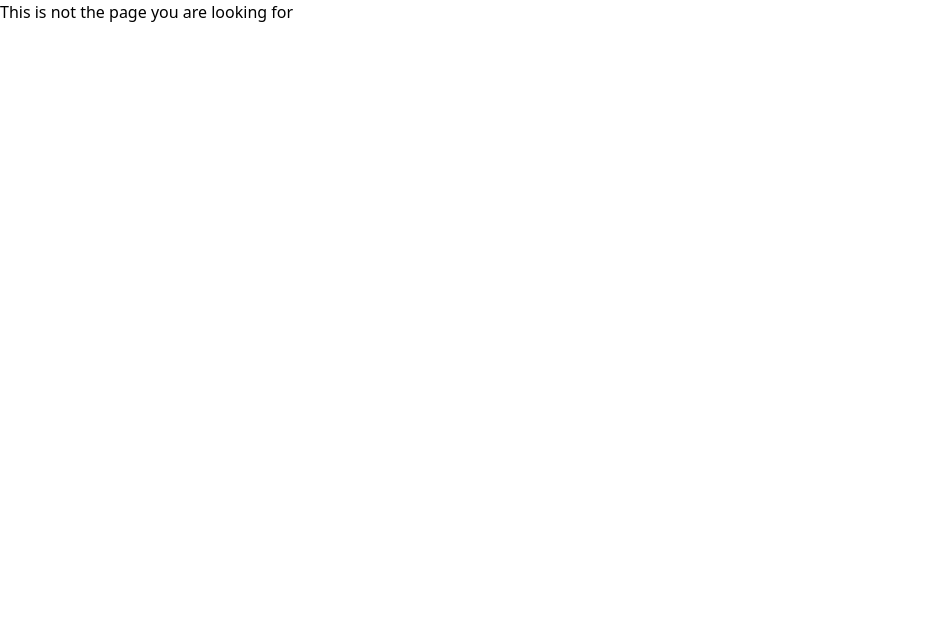
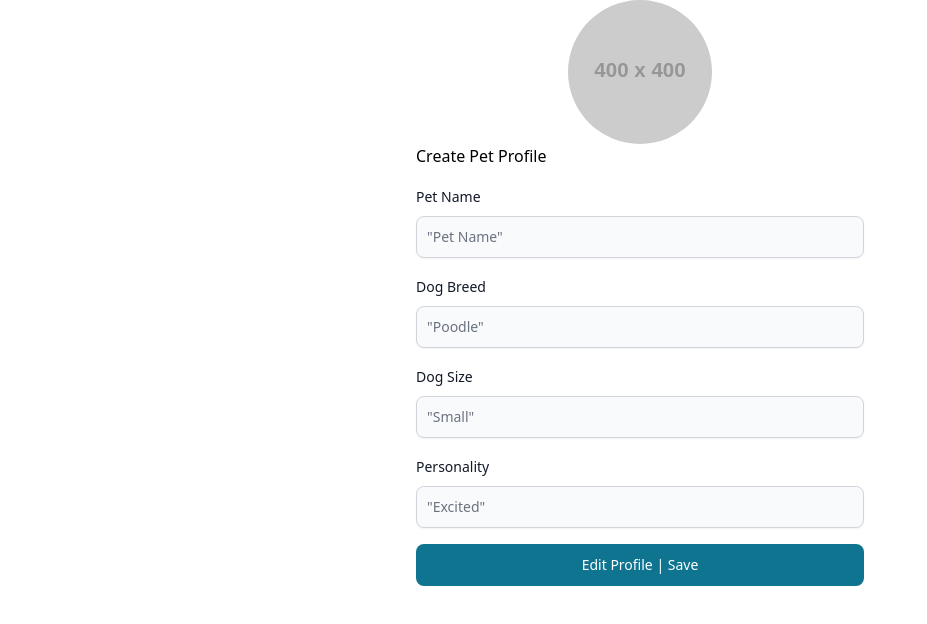
Before and after one commit to cohort-web-47/Capstone, a Next.js app in the folder frontend/: page /create-pet-profile in a window 1280 px wide. Before the commit this address had no page. Shown: the top 624 px of the page, without its empty margins (0-927 px from the left). Built offline with nearby package versions, Linux system fonts and the light colour scheme.

Commit message:
created page.tsx with form for create pet profile page

```diff
--- /dev/null
+++ b/frontend/src/app/create-pet-profile/page.tsx
@@ -0,0 +1,40 @@
+import {Button, Checkbox, Label, TextInput} from "flowbite-react";
+import Link from "next/link";
+
+export default function () {
+    return (
+        <>
+            <div>
+                <img className="rounded-full w-36 h-36 mx-auto" src={"https://placehold.co/400"} alt="placeholder"/>
+            </div>
+            <form className="flex max-w-md flex-col gap-4 mx-auto">
+                <h3>Create Pet Profile</h3>
+                <div>
+                    <div className="mb-2 block">
+                        <Label htmlFor="petname" value="Pet Name"/>
+                    </div>
+                    <TextInput id="petname" type="Pet Name" placeholder='"Pet Name"' required shadow/>
+                </div>
+                <div>
+                    <div className="mb-2 block">
+                        <Label htmlFor="breed" value="Dog Breed"/>
+                    </div>
+                    <TextInput id="breed" type="Dog Breed" placeholder='"Poodle"' required shadow/>
+                </div>
+                <div>
+                    <div className="mb-2 block">
+                        <Label htmlFor="size" value="Dog Size"/>
+                    </div>
+                    <TextInput id="size" type="Dog Size" placeholder='"Small"' required shadow/>
+                </div>
+                <div>
+                    <div className="mb-2 block">
+                        <Label htmlFor="personality" value="Personality"/>
+                    </div>
+                    <TextInput id="personality" type="Personality" placeholder='"Excited"' required shadow/>
+                </div>
+                <Button type="submit"> Edit Profile | Save </Button>
+            </form>
+        </>
+    )
+}
--- a/frontend/tailwind.config.ts
+++ b/frontend/tailwind.config.ts
@@ -9,20 +9,20 @@ const config: Config = {
     "./src/**/*.{js,ts,jsx,tsx,mdx}",
 
   ],
-  theme: {
-    extend: {},
-      colors: {
-        transparent: 'transparent',
-        current: 'currentColor',
-        'background': '#ECE5D5',
-        'navbar': '#D1BBA0',
-        'profile': '#F9F7F5',
-        'search': '#B6C1BF',
-        'header': '#F5F5E6',
-        'font': '#1A1A1A',
-      },
-  },
-  darkTheme: "dark",
+  // theme: {
+  //   extend: {},
+  //     colors: {
+  //       transparent: 'transparent',
+  //       current: 'currentColor',
+  //       'background': '#ECE5D5',
+  //       'navbar': '#D1BBA0',
+  //       'profile': '#F9F7F5',
+  //       'search': '#B6C1BF',
+  //       'header': '#F5F5E6',
+  //       'font': '#1A1A1A',
+  //     },
+  // },
+  // darkTheme: "dark",
   plugins: [
     require('@tailwindcss/typography'),
     require('@tailwindcss/forms'),
```
